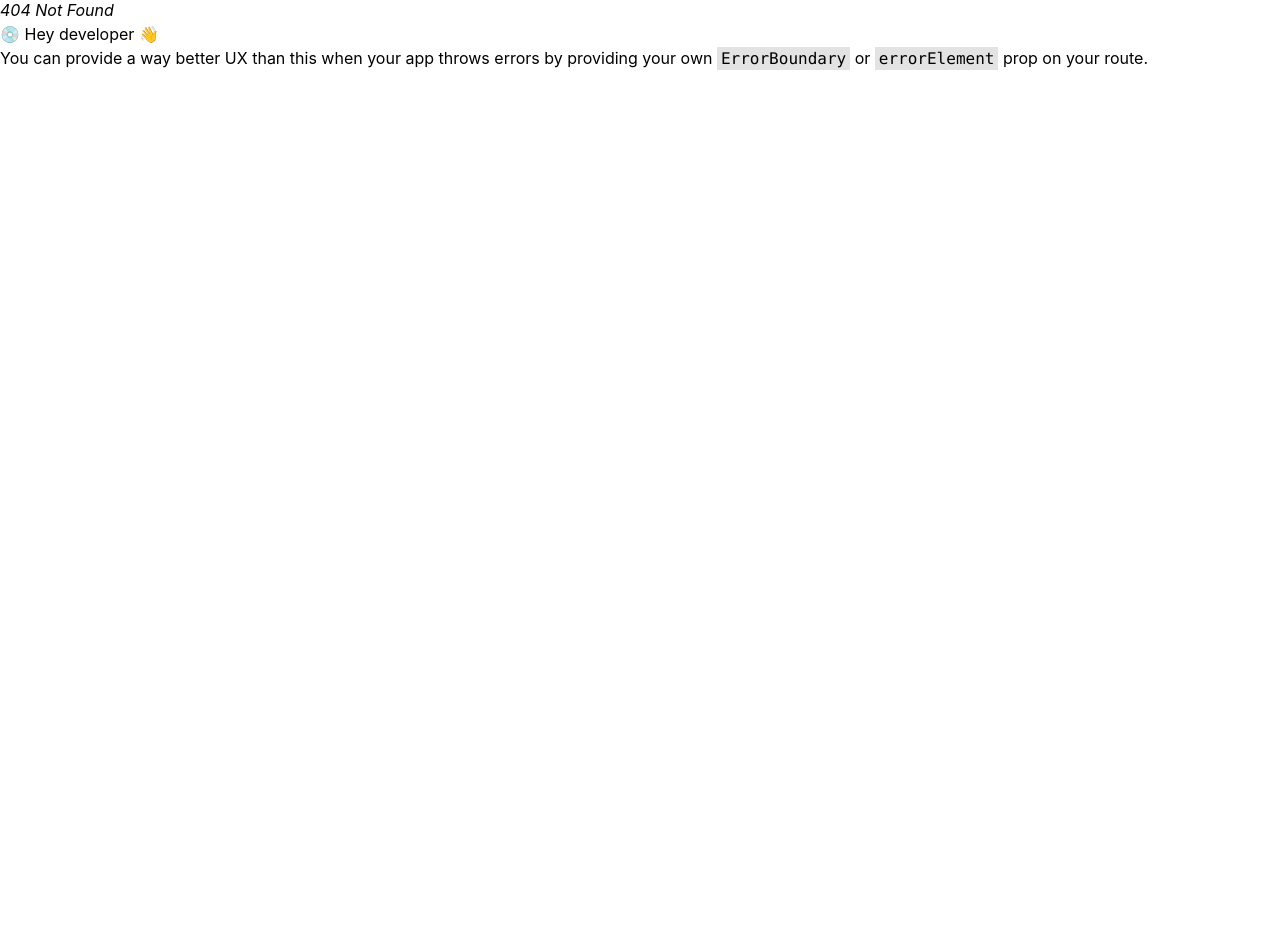
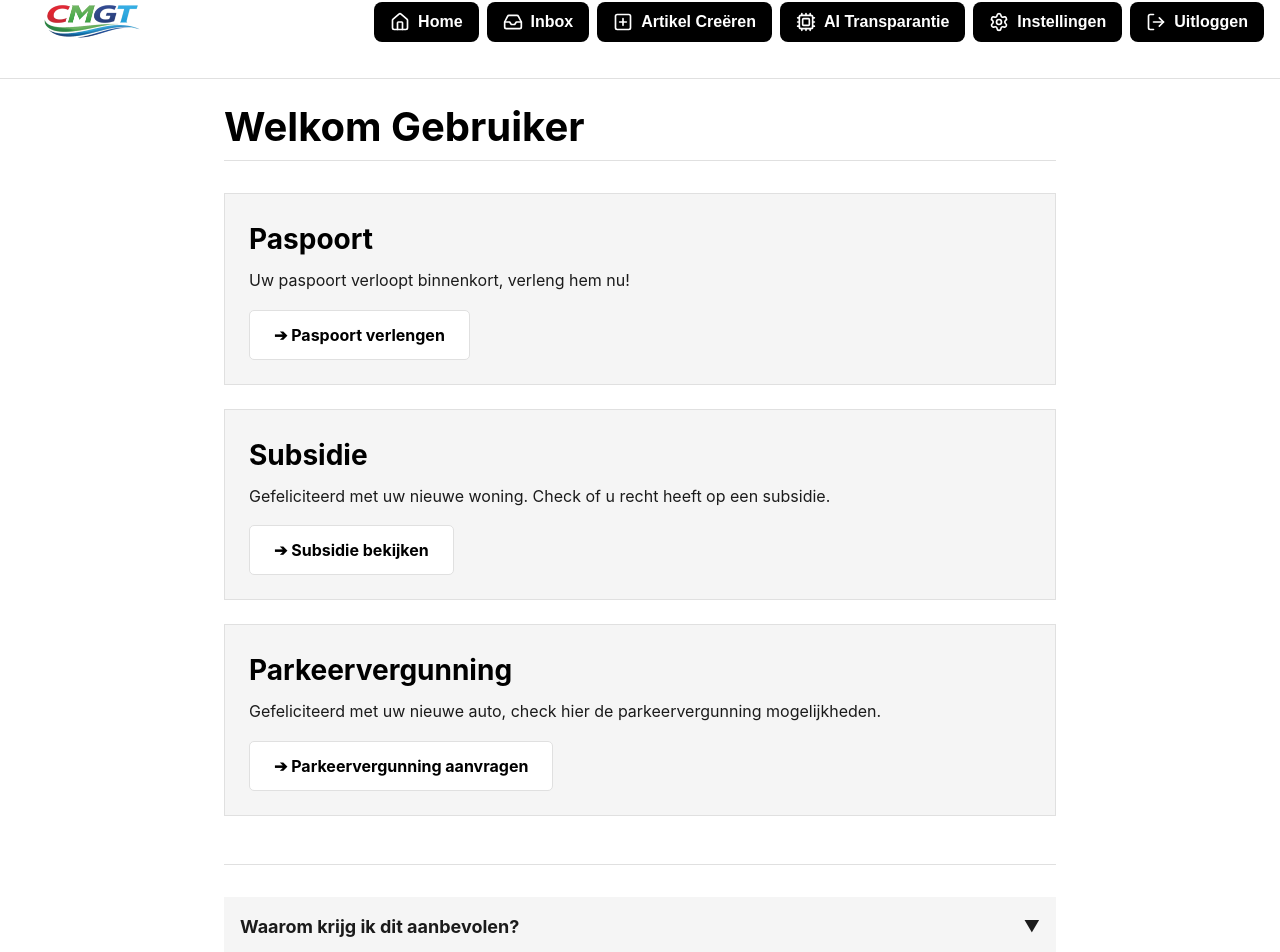
Before and after one commit to TrevinoRizkySunarja/TLE3-FrontEnd, a React (Vite) app in the folder TLE3/: page /fyp in a window 1280 px wide. Before the commit this address had no page. Shown: the part 26-978 px from the top of the page. Before the commit the page ends 800 px from the top, so only its background shows below. Built offline with nearby package versions, Linux system fonts and the light colour scheme.

Commit message:
het is nu ook geschikt mobiel gebruikers.

```diff
--- /dev/null
+++ b/TLE3/src/components/Button.jsx
@@ -0,0 +1,20 @@
+import React from 'react';
+
+export const Button = ({ children, onClick, variant = 'primary', className = "" }) => {
+    // Strikte hover-regels vanuit de styleguide:
+    // Primary: Achtergrond groen (#008100) -> Hover zwart (#000000)
+    // Secondary: Achtergrond wit (#FFFFFF) -> Hover groen (#008100)
+    const variants = {
+        primary: "bg-[#008100] text-[#FFFFFF] hover:bg-[#000000]",
+        secondary: "bg-[#FFFFFF] text-[#000000] border border-[#E0E0E0] hover:bg-[#008100] hover:text-[#FFFFFF]"
+    };
+
+    return (
+        <button
+            onClick={onClick}
+            className={`${variants[variant]} font-bold py-3 px-6 rounded-[5px] transition-all duration-200 focus:outline-none focus:ring-2 focus:ring-offset-2 focus:ring-[#008100] ${className}`}
+        >
+            {children}
+        </button>
+    );
+};
--- /dev/null
+++ b/TLE3/src/pages/fyp.jsx
@@ -0,0 +1,100 @@
+import React, { useState } from 'react';
+// Zorg dat deze import matcht met je Button file in de components folder
+import { Button } from '../components/Button';
+
+const FYP = () => {
+    // Data gebaseerd op je database termen uit de afbeeldingen
+    const [feedItems] = useState([
+        {
+            id: 1,
+            title: 'Paspoort',
+            body: 'Uw paspoort verloopt binnenkort, verleng hem nu!',
+            actionText: 'Paspoort verlengen',
+            type: 'document' // Matcht 'documents' tabel
+        },
+        {
+            id: 2,
+            title: 'Subsidie',
+            body: 'Gefeliciteerd met uw nieuwe woning. Check of u recht heeft op een subsidie.',
+            actionText: 'Subsidie bekijken',
+            reason: 'Op basis van uw recente adreswijziging.' // Matcht 'recommendation_items'
+        },
+        {
+            id: 3,
+            title: 'Parkeervergunning',
+            body: 'Gefeliciteerd met uw nieuwe auto, check hier de parkeervergunning mogelijkheden.',
+            actionText: 'Parkeervergunning aanvragen',
+            reason: 'Gekoppeld aan uw nieuwe voertuigregistratie.'
+        }
+    ]);
+
+    const [showTransparency, setShowTransparency] = useState(false);
+
+    return (
+        <div className="bg-[#FFFFFF] min-h-screen font-sans text-[#1B1B1B]">
+            <main className="max-w-4xl mx-auto p-4 md:p-8">
+                <header className="mb-8">
+                    <h1 className="text-[32px] md:text-[40px] font-bold text-[#000000] leading-tight mb-2">
+                        Welkom Gebruiker
+                    </h1>
+                    <div className="h-px bg-[#E0E0E0] w-full" />
+                </header>
+
+                {/* De Feed Sectie */}
+                <section className="space-y-6">
+                    {feedItems.map((item) => (
+                        <article
+                            key={item.id}
+                            className="bg-[#F5F5F5] p-6 border border-[#E0E0E0]"
+                        >
+                            <h2 className="text-[24px] md:text-[28px] font-bold text-[#000000] mb-2">
+                                {item.title}
+                            </h2>
+                            <p className="text-[16px] leading-[1.6] mb-4">
+                                {item.body}
+                            </p>
+                            {/* Gebruik de Button component die we eerder maakten */}
+                            <Button
+                                variant="secondary"
+                                onClick={() => console.log('Navigeer naar:', item.actionText)}
+                            >
+                                ➔ {item.actionText}
+                            </Button>
+                        </article>
+                    ))}
+                </section>
+
+                {/* AI Transparantie Sectie - WCAG AA compliant */}
+                <section className="mt-12 pt-8 border-t border-[#E0E0E0]">
+                    <button
+                        onClick={() => setShowTransparency(!showTransparency)}
+                        className="w-full bg-[#F5F5F5] p-4 flex justify-between items-center text-left hover:bg-[#E0E0E0] transition-colors"
+                        aria-expanded={showTransparency}
+                    >
+                        <h3 className="text-[18px] font-bold">Waarom krijg ik dit aanbevolen?</h3>
+                        <span className={`transition-transform ${showTransparency ? 'rotate-180' : ''}`}>
+                            ▼
+                        </span>
+                    </button>
+
+                    {showTransparency && (
+                        <div className="bg-[#F5F5F5] p-6 border-x border-b border-[#E0E0E0]">
+                            <p className="text-[14px] mb-4">
+                                Deze suggesties zijn gebaseerd op uw profiel en officiële data uit de gemeentelijke database.
+                            </p>
+                            <ul className="space-y-2">
+                                {feedItems.filter(i => i.reason).map(i => (
+                                    <li key={i.id} className="text-[14px]">
+                                        <strong>{i.title}:</strong> {i.reason}
+                                    </li>
+                                ))}
+                            </ul>
+                        </div>
+                    )}
+                </section>
+            </main>
+        </div>
+    );
+};
+
+export default FYP;
```
Also changed, not shown: TLE3/src/App.jsx (+60 -1 lines), TLE3/src/components/FooterIngelogd.js (line endings or trailing spaces).
